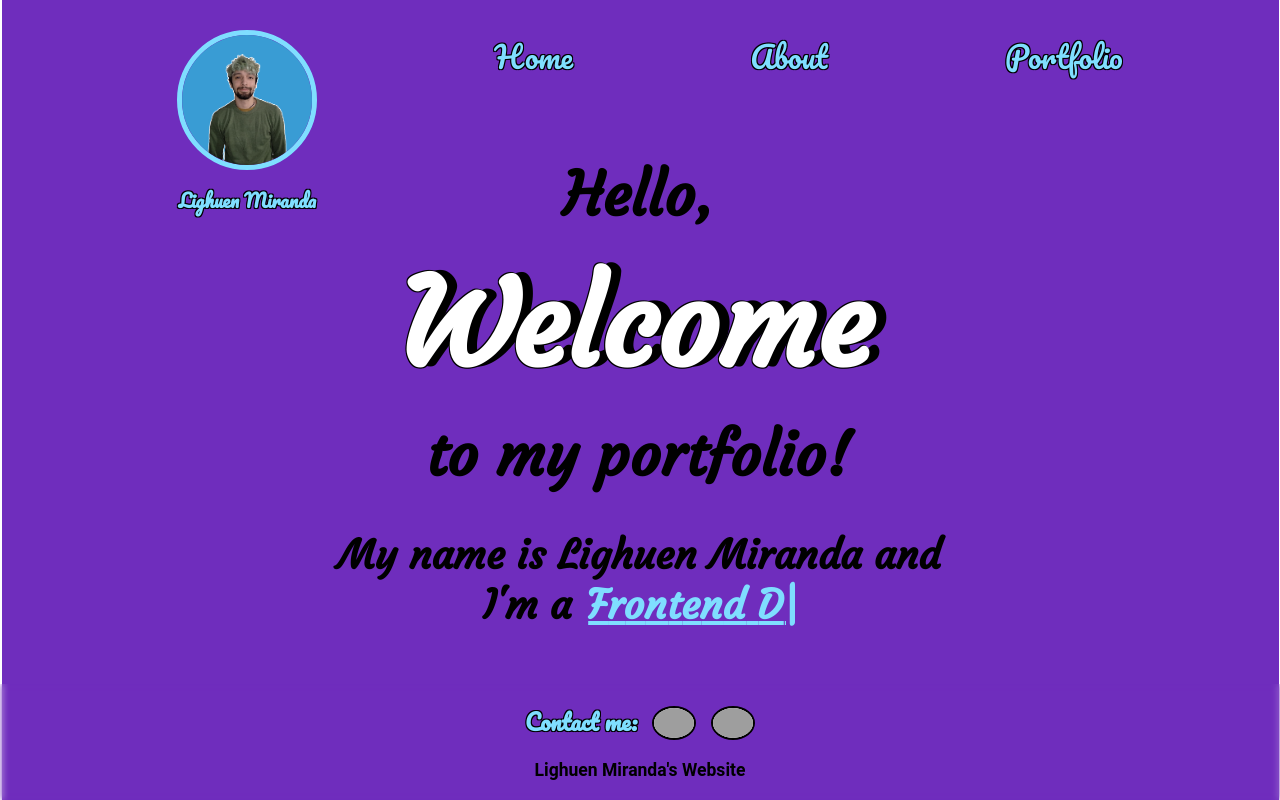
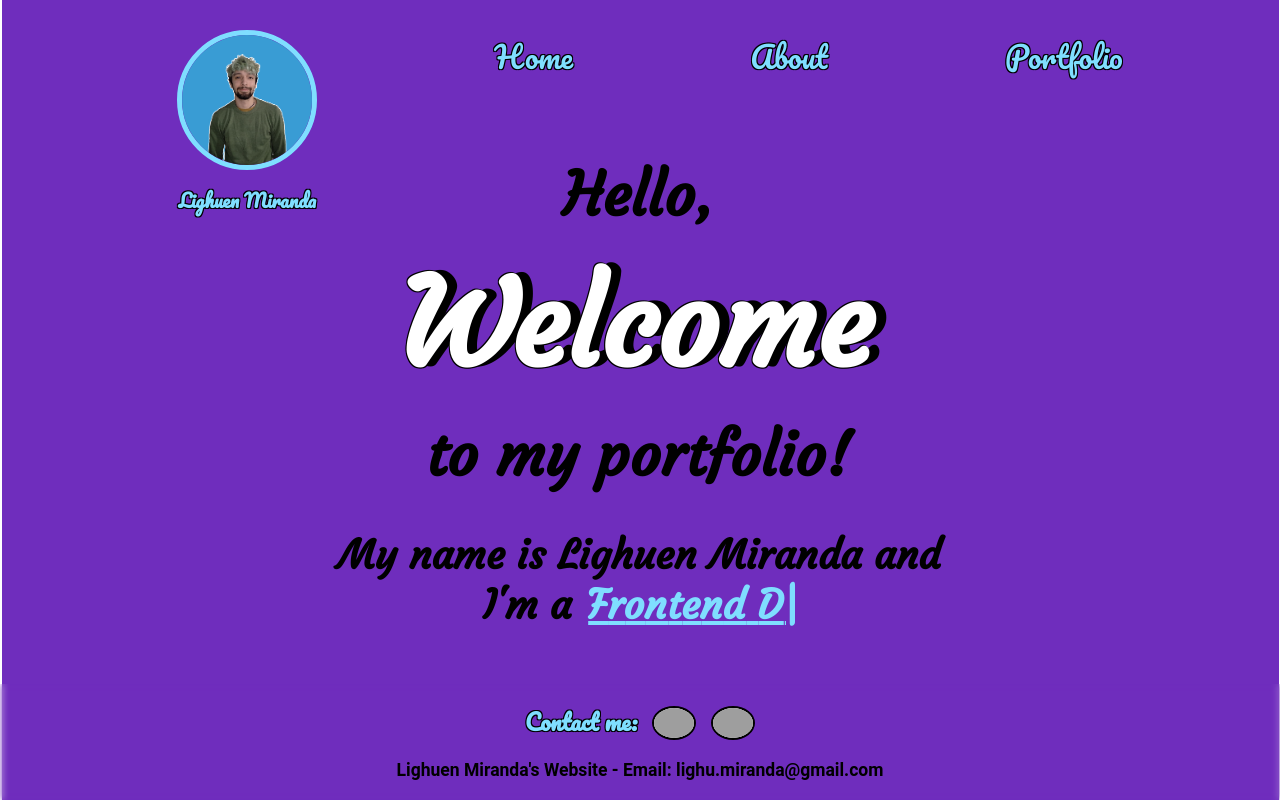
Before and after one commit to Salvapantallado/Portfolio, a React (Create React App) app: page / in a window 1280 px wide. Built offline with nearby package versions, Linux system fonts and the light colour scheme; grey boxes are pictures that could not be loaded.

Commit message:
Second commit

```diff
--- a/src/components/Footer.jsx
+++ b/src/components/Footer.jsx
@@ -28,7 +28,7 @@ export default function Footer() {
 				</a>
 			</div>
 			<div>
-				<h3>Lighuen Miranda's Website</h3>
+				<h3>Lighuen Miranda's Website - Email: lighu.miranda@gmail.com</h3>
 			</div>
 		</div>
 	);
--- a/src/resumeData,.js
+++ b/src/resumeData,.js
@@ -156,12 +156,12 @@ export const resumeData = {
 			description: "Literally this very portfolio.",
 			links: [
 				{
-					link: "",
+					link: "https://lighuenm-portfolio.vercel.app",
 					icon: LinkIcon,
 					tag: "Website",
 				},
 				{
-					link: "",
+					link: "https://github.com/Salvapantallado/Portfolio",
 					icon: GithubIcon,
 					tag: "Repository",
 				},
```
